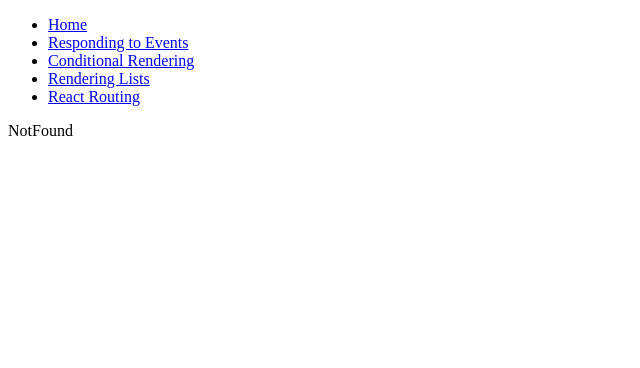
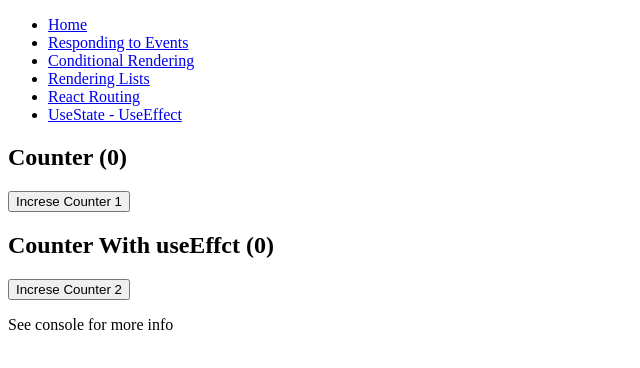
Before and after one commit to sami-ul-haq/bytewise-tasks, a React (Vite) app: page /usestate-useeffect in a window 1280 px wide. Shown: the top 368 px of the page, without its empty margins (0-640 px from the left). Built offline with nearby package versions, Linux system fonts and the light colour scheme.

Commit message:
useState & useEffect

```diff
--- a/src/App.jsx
+++ b/src/App.jsx
@@ -7,6 +7,7 @@
 import Navbar from "./Navbar";
 import Home from "./components/Home";
 import Food from "./components/Food";
+import Counter from "./components/Counter";
 
 const App = () => {
   return (
@@ -19,6 +20,7 @@
           <Route path="/rendering-list" element={<RenderingLists />} />
           <Route path="/react-routing" element={<RenderingLists />} />
           <Route path="/food/:title" element={<Food />} />
+          <Route path="/usestate-useeffect" element={<Counter />} />
           <Route path="*" element={<NotFound />} />
         </Routes>
       </BrowserRouter>
--- a/src/Navbar.jsx
+++ b/src/Navbar.jsx
@@ -20,6 +20,9 @@
         <li>
           <Link to="/react-routing">React Routing</Link>
         </li>
+        <li>
+          <Link to="/usestate-useeffect">UseState - UseEffect</Link>
+        </li>
       </ul>
     </nav>
   );
--- /dev/null
+++ b/src/components/Counter.jsx
@@ -0,0 +1,37 @@
+import React, { useEffect, useState } from 'react';
+
+const Counter = () => {
+
+    const [counter1, setCounter1] = useState(0);
+    const [counter2, setCounter2] = useState(0);
+
+
+    const counterFunc1 = () => {
+        setCounter1(counter1=>counter1+1);
+    }
+
+    const counterFunc2 = () => {
+        setCounter2(counter2=>counter2+1);
+    }
+
+    useEffect(() => {
+      console.log("Increment with useEffect");
+    }, [counter2])
+
+
+  return (
+    <div>
+
+        <h2>Counter <b>({counter1})</b></h2>
+        <button onClick={counterFunc1}>Increse Counter 1</button>
+
+
+        <h2>Counter With useEffct <b>({counter2})</b></h2>
+        <button onClick={counterFunc2}>Increse Counter 2</button>
+        <p>See console for more info</p>
+
+    </div>
+  )
+}
+
+export default Counter
```
